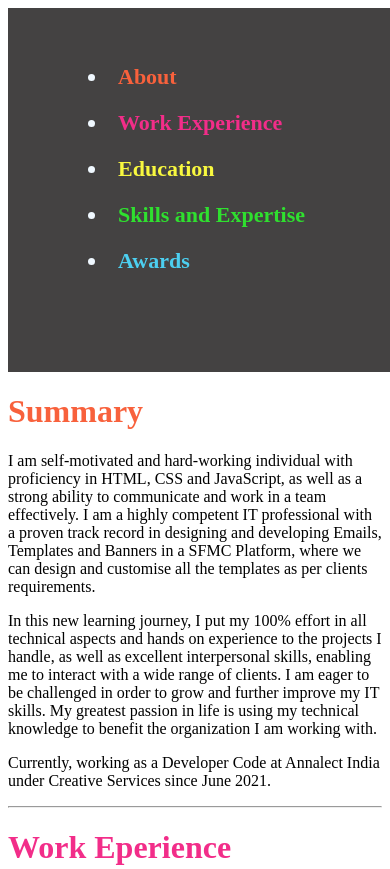
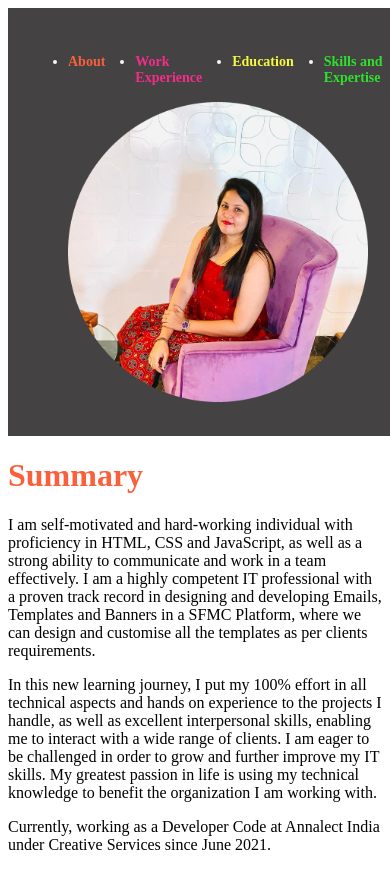
Before and after one commit to Anantika-annalect/Anantika-portfolio, a plain HTML site: page index.html in a window 390 px wide. Shown: the top 869 px of the page. Drawn offline with Linux system fonts and the light colour scheme.

Commit message:
index.html

```diff
--- a/index.html
+++ b/index.html
@@ -5,6 +5,38 @@
     <meta name="viewport" content="width=device-width, initial-scale=1.0">
     <title>My Resume</title>
     <style>
+       @media screen and (max-width: 690px) {
+     .pp-mob {
+        padding: 0px 0px 0px 30px !important;
+        display: block !important;
+      }
+      .content-mob{
+            padding: 0px 30px 0px 30px;
+            display: block !important;
+        }
+        .w200{
+            width: 200px !important;
+        }
+        .flx-n{
+            display: block !important;
+        }
+        .fl-r{
+            display: flex !important;
+            flex-direction: row !important;
+        }
+        .list-style-mob{
+            color: aliceblue !important;
+            padding: 0 0 0 0 !important;
+            font-size: 14px !important;
+            font-weight: bold !important;
+        }
+        .pd10-mob{
+         padding: 0 30px 0 0 !important;
+        }
+        .w500{
+            width: 500px !important;
+        }
+}
         .highlight{
             background-color: rgb(68, 66, 66);
             border-top-right-radius: 345px;
@@ -24,7 +56,6 @@
             padding: 30px;
         }
         .content{
-            width: 50%;
             padding: 0px 30px 0px 30px;;
             display: flex;
             flex-direction: row;
@@ -37,7 +68,7 @@
         }
         .pp{
             /* width: 50%; */
-            padding: 0px 0px 0px 500px;
+            padding: 0px 0px 0px 600px;
             display: flex;
             flex-direction: row;
         }
@@ -63,17 +94,17 @@
     </style>
 </head>
 <body>
-    <div class="header highlight">
-        <div class="content">
-            <ul class="w400">
-            <li class="list-style"><a href="#About" style="text-decoration: none; color: rgb(248, 97, 60);">About</a></li>
-            <li class="list-style"><a href="#Work" style="text-decoration: none; color: rgb(242, 45, 137);">Work Experience</a></li>
-            <li class="list-style"><a href="#Education" style="text-decoration: none; color: rgb(248, 248, 63);">Education</a></li>
-            <li class="list-style"><a href="#Skills" style="text-decoration: none; color: rgb(47, 224, 47);">Skills and Expertise</a></li>
-            <li class="list-style"><a href="#Awards" style="text-decoration: none; color: rgb(76, 207, 240)">Awards</a></li>
+    <div class="flx-n header highlight">
+        <div class="content-mob content">
+            <ul class="fl-r pd10-mob w200 w400">
+            <li class="list-style-mob list-style"><a class="pd10-mob" href="#About" style="text-decoration: none; color: rgb(248, 97, 60);">About</a></li>
+            <li class="list-style-mob list-style"><a class="pd10-mob" href="#Work" style="text-decoration: none; color: rgb(242, 45, 137);">Work Experience</a></li>
+            <li class="list-style-mob list-style"><a class="pd10-mob" href="#Education" style="text-decoration: none; color: rgb(248, 248, 63);">Education</a></li>
+            <li class="list-style-mob list-style"><a class="pd10-mob" href="#Skills" style="text-decoration: none; color: rgb(47, 224, 47);">Skills and Expertise</a></li>
+            <li class="list-style-mob list-style"><a class="pd10-mob" href="#Awards" style="text-decoration: none; color: rgb(76, 207, 240)">Awards</a></li>
         </ul>
         </div>
-        <div class="pp"><a href="About_Me.html" target="_blank"><img src="images/profile_picture_round.jpeg" alt="Profile Picture" width="300" height="auto"></a></div>
+        <div class="pp-mob pp"><a href="About_Me.html" target="_blank"><img class="w500" src="images/profile_picture_round.jpeg" alt="Profile Picture" width="300" height="auto" style="max-width: 300px;"></a></div>
     </div>
     <h1 id="About" style="color: rgb(248, 97, 60)">Summary</h1>
     <p>I am self-motivated and hard-working individual with proficiency in HTML, CSS and JavaScript, as well as a strong ability to communicate and work in a team effectively. I am a highly competent IT professional with a proven track record in designing and developing Emails, Templates and Banners in a SFMC Platform, where we can design and customise all the templates as per clients requirements.</p>
```
